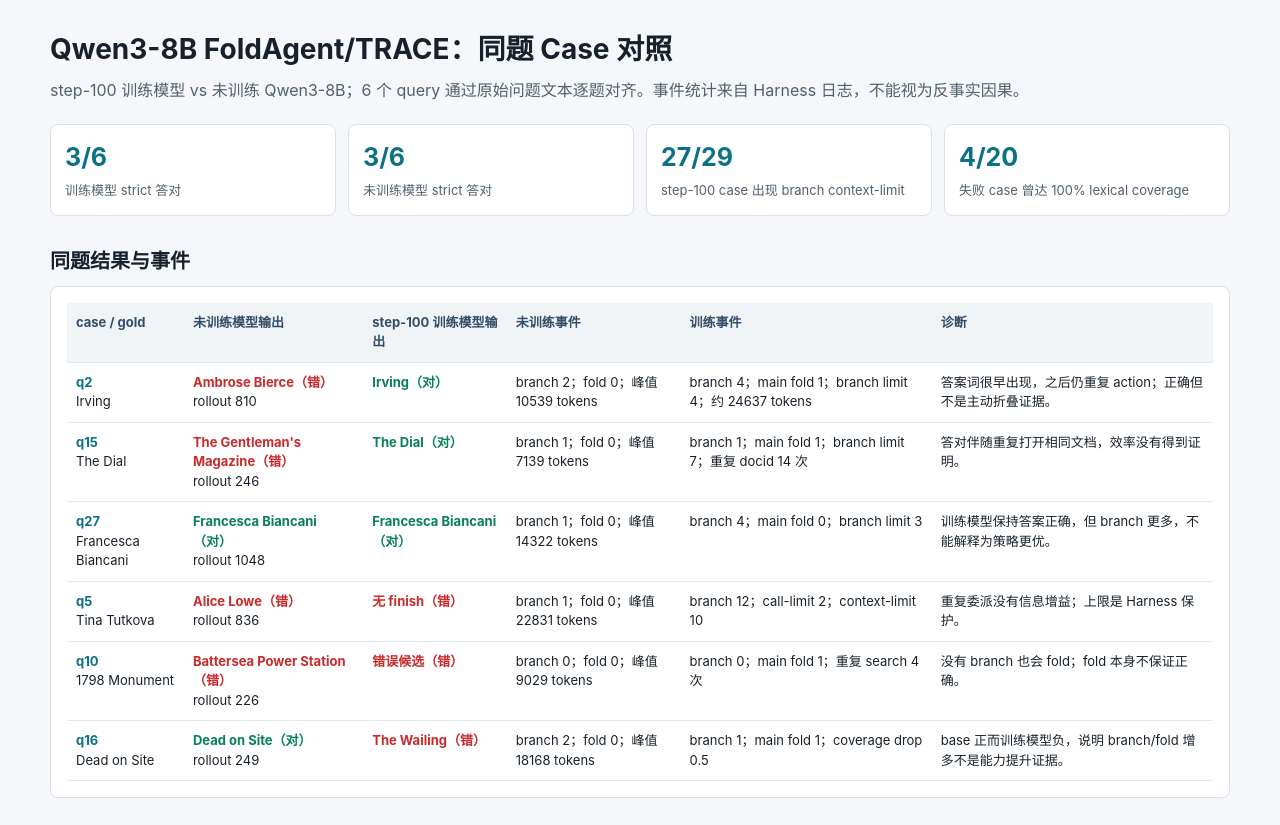
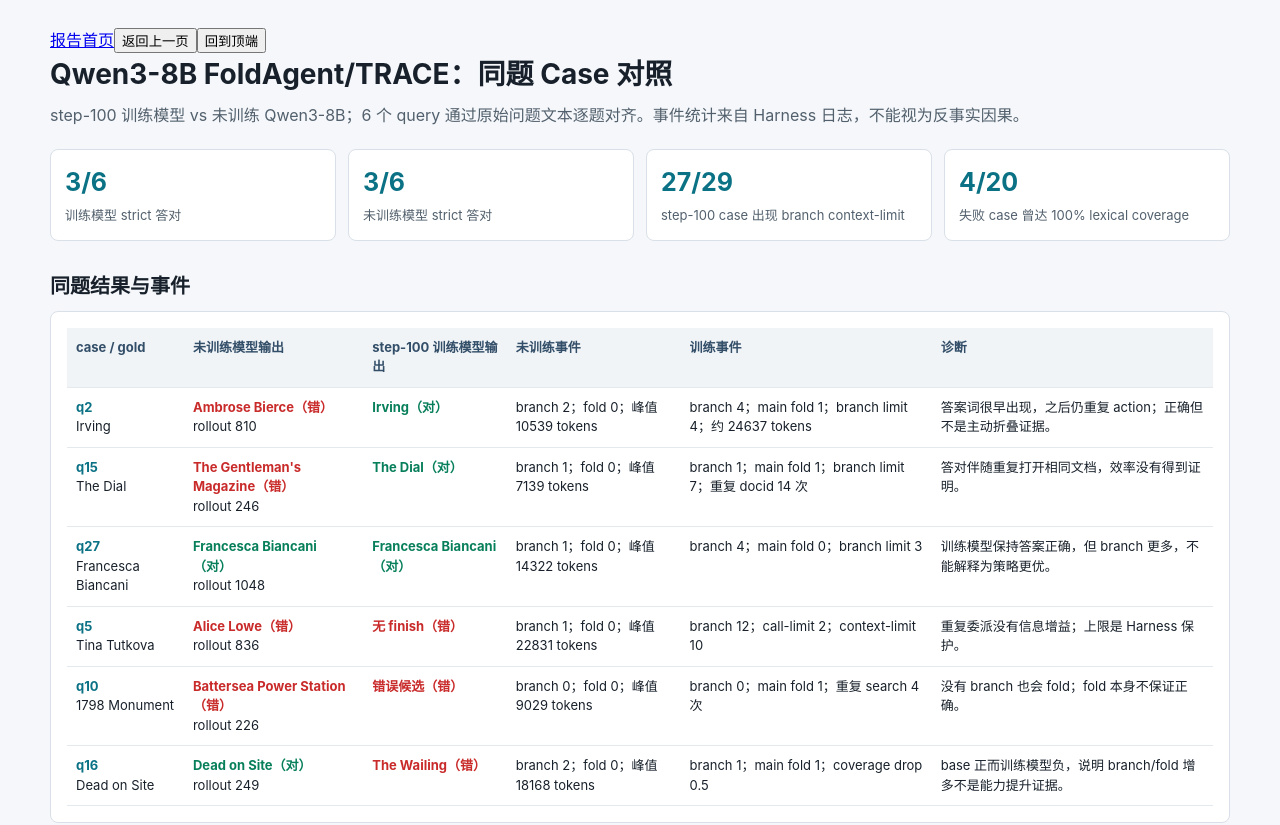
Before and after one commit to CalvinLin011010/Agentic_RL, a plain HTML site: page 20260825-FoldAgent_Trace/2026-08-24-Qwen3-8B-FoldAgent-TRACE-case.html in a window 1280 px wide. Shown: the top 825 px of the page. Drawn offline with Linux system fonts and the light colour scheme.

Commit message:
Improve report navigation

```diff
--- a/20260825-FoldAgent_Trace/2026-08-24-Qwen3-8B-FoldAgent-TRACE-case.html
+++ b/20260825-FoldAgent_Trace/2026-08-24-Qwen3-8B-FoldAgent-TRACE-case.html
@@ -11,6 +11,7 @@ body{margin:0}.wrap{max-width:1180px;margin:0 auto;padding:28px 22px 48px}h1{mar
 </head>
 <body>
 <main class="wrap">
+<nav class="nav"><a href="index.html">报告首页</a><button type="button" onclick="history.back()">返回上一页</button><button type="button" onclick="window.scrollTo({top:0,behavior:'smooth'})">回到顶端</button></nav>
 <h1>Qwen3-8B FoldAgent/TRACE：同题 Case 对照</h1>
 <p class="sub">step-100 训练模型 vs 未训练 Qwen3-8B；6 个 query 通过原始问题文本逐题对齐。事件统计来自 Harness 日志，不能视为反事实因果。</p>
 <section class="grid">
```
Also changed, not shown: 20260825-FoldAgent_Trace/2026-08-24-Qwen3-8B-FoldAgent-TRACE-q16-delta.html (+1 -0 lines).
